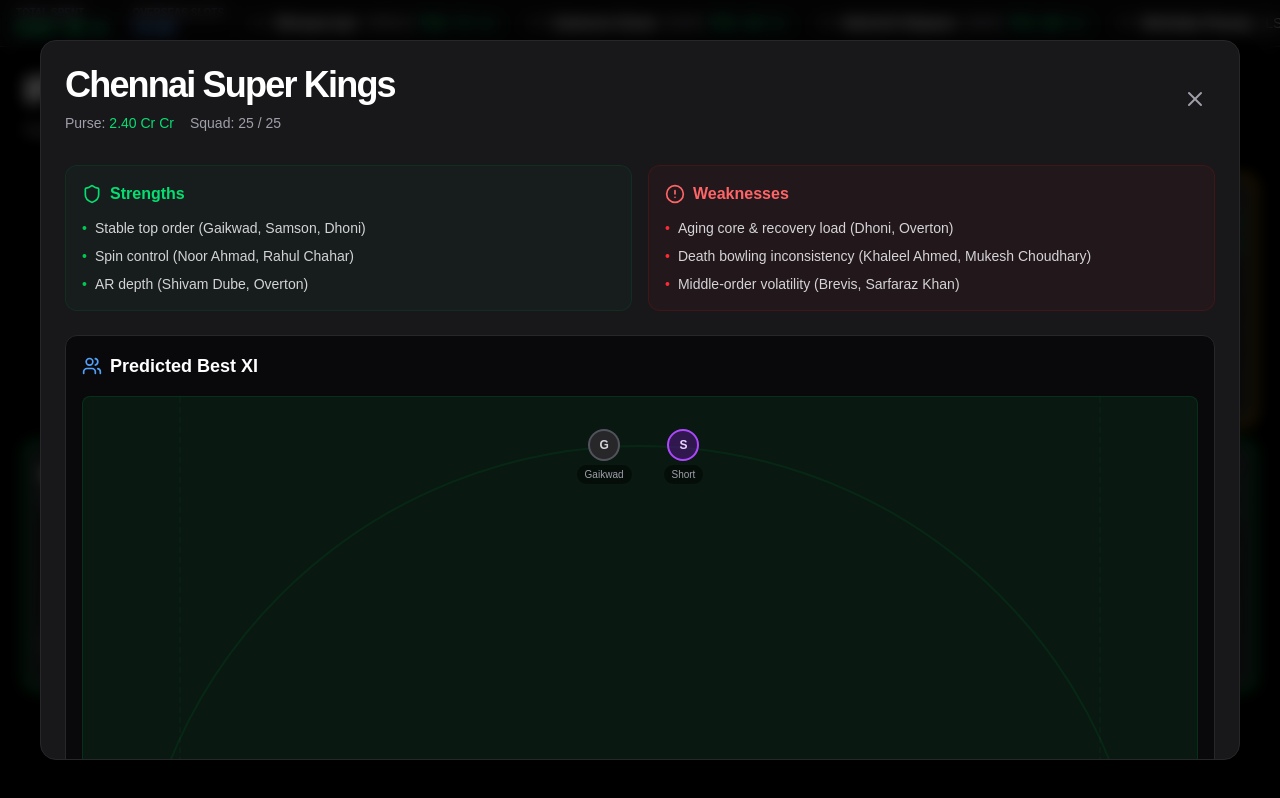
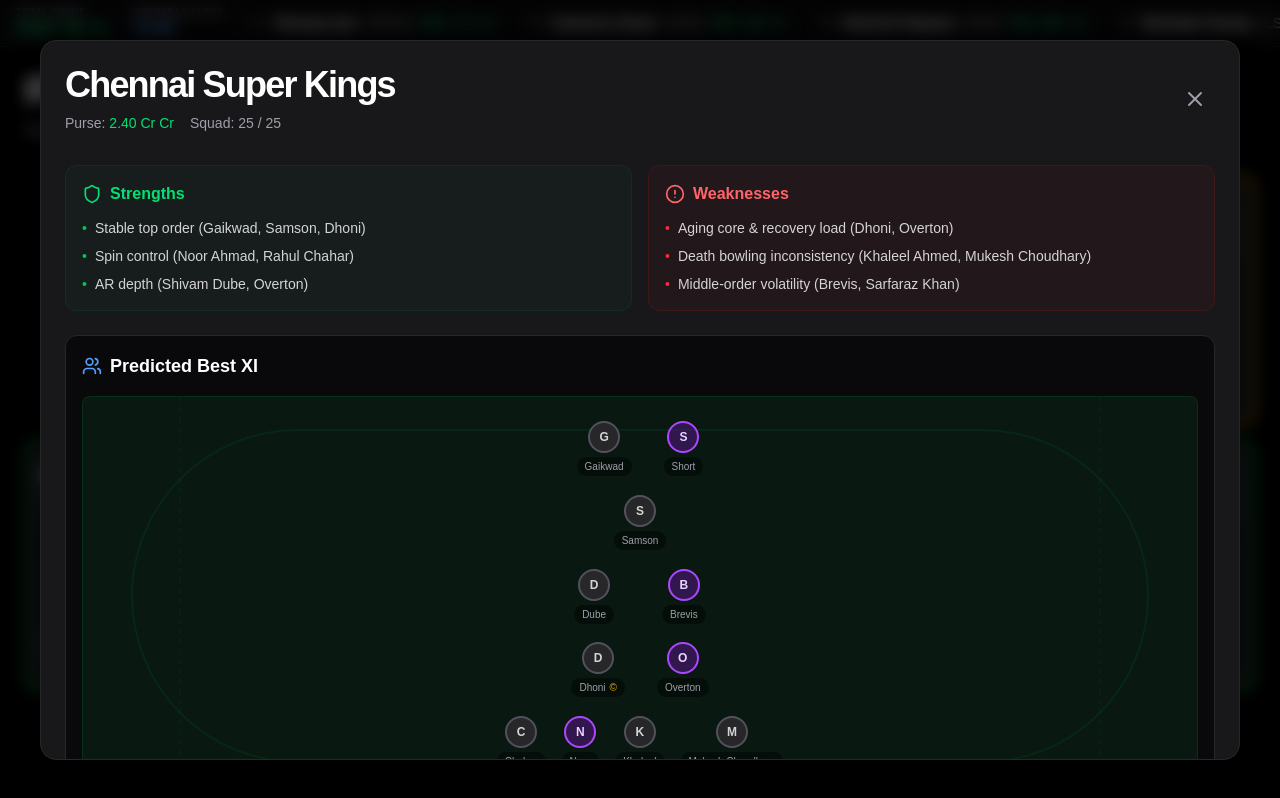
Before and after one commit to psam21/ipl26, a Next.js app: page / in a window 1280 px wide. Both pictures are taken after a click on the element 140 px from the left and 300 px from the top of the page. Built offline with nearby package versions, Linux system fonts and the light colour scheme.

Commit message:
fix: reduce pitch view size and add scroll to roster table

```diff
--- a/src/components/PitchView.tsx
+++ b/src/components/PitchView.tsx
@@ -11,13 +11,13 @@
   const players = bestXI.split(',').map(p => p.trim().replace(/\*\*/g, ''));
 
   return (
-    <div className="relative w-full aspect-[3/4] bg-green-900/20 rounded-lg border border-green-800/30 overflow-hidden p-4">
+    <div className="relative w-full h-[400px] bg-green-900/20 rounded-lg border border-green-800/30 overflow-hidden p-4">
       {/* Pitch Markings */}
-      <div className="absolute inset-x-12 top-12 bottom-12 border-2 border-green-800/20 rounded-full" />
+      <div className="absolute inset-x-12 top-8 bottom-8 border-2 border-green-800/20 rounded-full" />
       <div className="absolute inset-x-24 top-0 bottom-0 border-x-2 border-dashed border-green-800/10" />
 
       {/* Players Grid - Simple visualization for now */}
-      <div className="relative h-full flex flex-col justify-between py-4">
+      <div className="relative h-full flex flex-col justify-between py-2">
         {/* Openers */}
         <div className="flex justify-center gap-8">
           <PlayerPill name={players[0]} />
--- a/src/components/RosterTable.tsx
+++ b/src/components/RosterTable.tsx
@@ -13,7 +13,7 @@
   );
 
   return (
-    <div className="overflow-x-auto">
+    <div className="overflow-x-auto max-h-[400px] overflow-y-auto scrollbar-thin scrollbar-thumb-zinc-700 scrollbar-track-transparent">
       <table className="w-full text-sm text-left">
         <thead className="text-xs text-zinc-500 uppercase bg-zinc-900/50">
           <tr>
```
